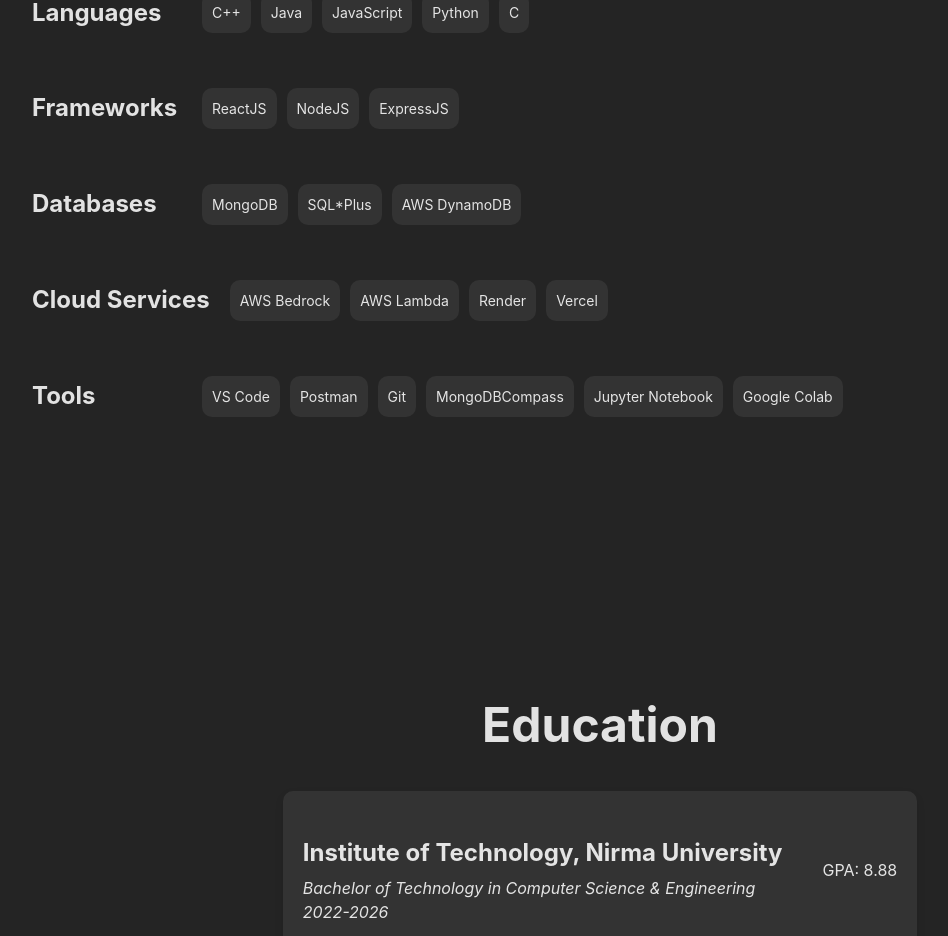
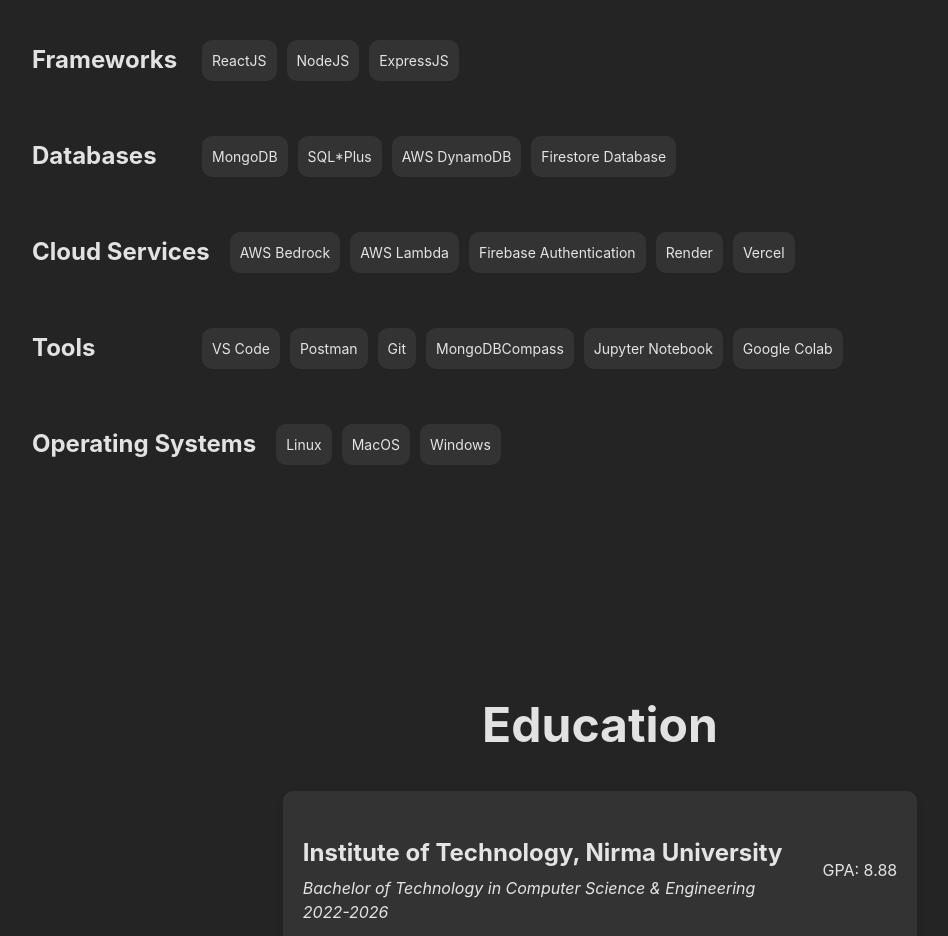
Before and after one commit to rushilpatel21/My-Portfolio, a React (Vite) app in the folder portfolio/: page / in a window 1280 px wide. Shown: the part 3993-4929 px from the top of the page, without its empty margins (40-988 px from the left). Built offline with nearby package versions, Linux system fonts and the light colour scheme; no server answers.

Commit message:
Update skills.jsx

```diff
--- a/portfolio/src/pages/skills.jsx
+++ b/portfolio/src/pages/skills.jsx
@@ -3,9 +3,10 @@ import '../styles/skills.css';
 const skillsData = {
   Languages: ['C++', 'Java', 'JavaScript', 'Python', 'C'],
   Frameworks: ['ReactJS', 'NodeJS', 'ExpressJS'],
-  Databases: ['MongoDB', 'SQL*Plus', 'AWS DynamoDB'],
-  "Cloud Services": ['AWS Bedrock', 'AWS Lambda', 'Render', 'Vercel'],
-  Tools: ['VS Code', 'Postman','Git','MongoDBCompass','Jupyter Notebook','Google Colab']
+  Databases: ['MongoDB', 'SQL*Plus', 'AWS DynamoDB', 'Firestore Database'],
+  "Cloud Services": ['AWS Bedrock', 'AWS Lambda', 'Firebase Authentication', 'Render', 'Vercel'],
+  Tools: ['VS Code', 'Postman','Git','MongoDBCompass','Jupyter Notebook','Google Colab'],
+  "Operating Systems": ['Linux', 'MacOS', 'Windows']
 };
 
 const Skills = () => {
```
